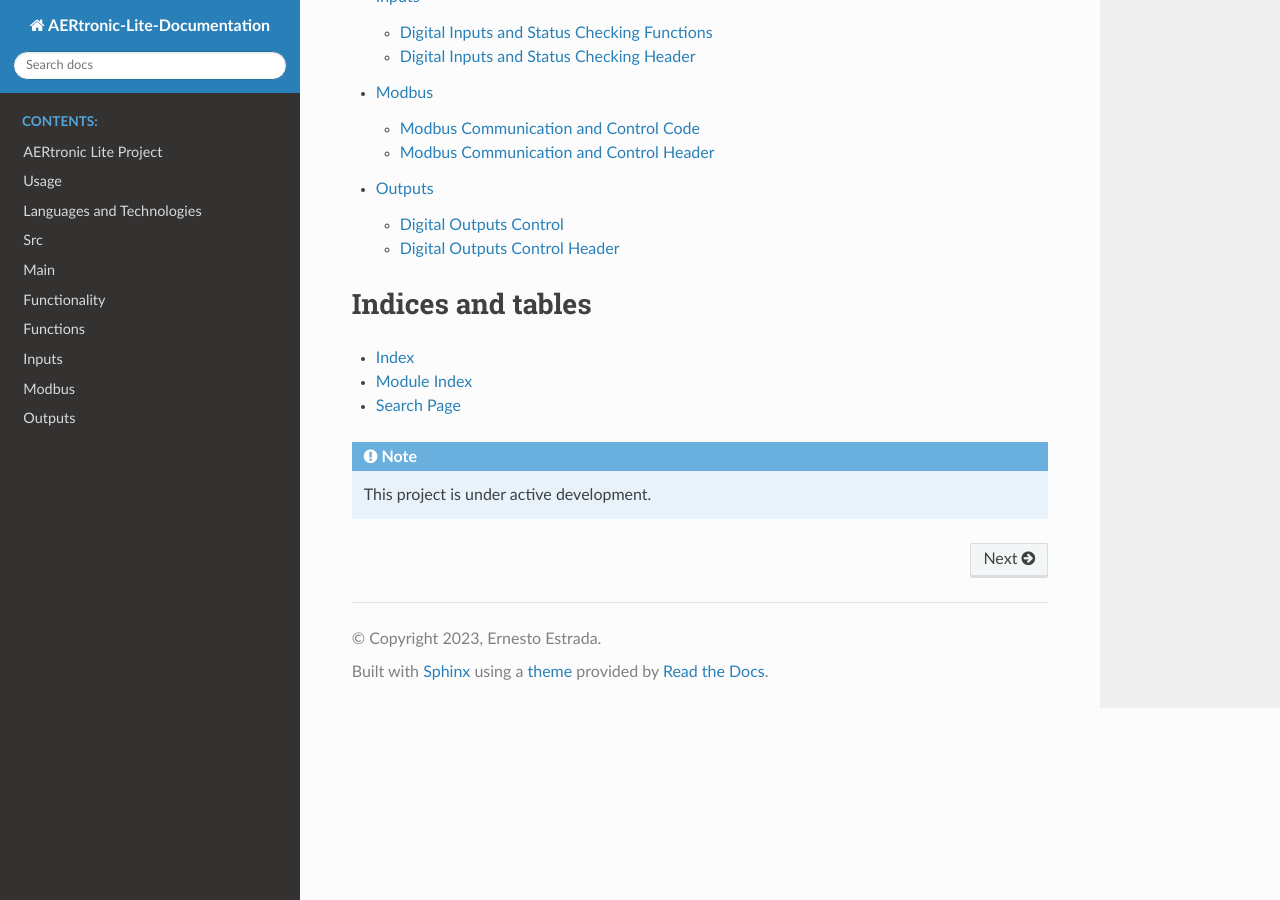
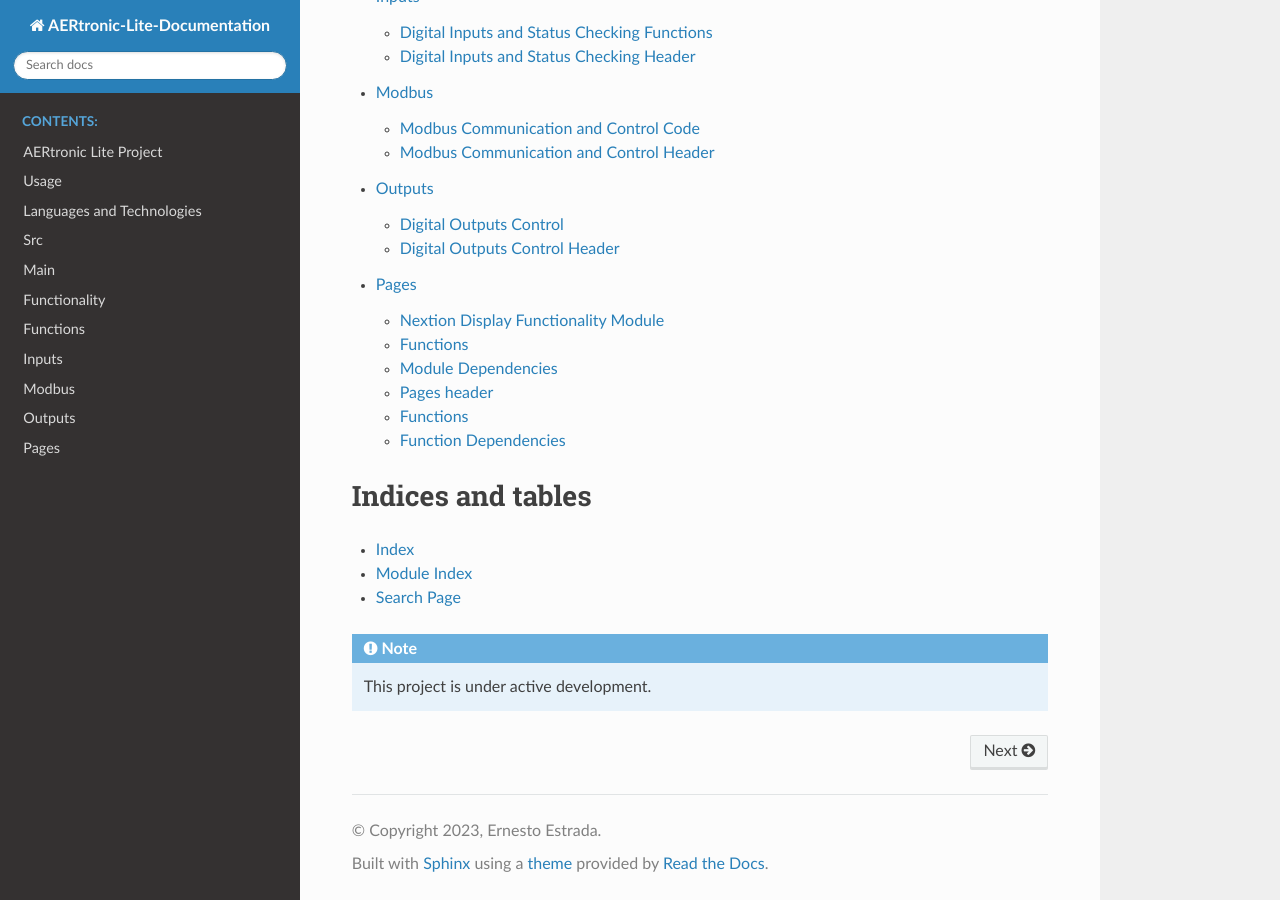
Before and after one commit to ErnestoAerzen/AERtronic-Lite-Documentation, a Sphinx documentation site: the page built from source/index.rst, in a window 1280 px wide and 900 px high, scrolled down 1207 px. Built offline with Sphinx 7.4.7 and the Read the Docs theme 2.0.0, drawn with Linux system fonts in a browser that asks for light colours; part of the change alters nothing that is shown.

Commit message:
Add pages.rst

```diff
--- a/source/index.rst
+++ b/source/index.rst
@@ -29,6 +29,7 @@ Check out the :doc:`usage` section for further information, including how to
    inputs
    modbus
    outputs
+   pages
 
 Indices and tables
 ==================
--- /dev/null
+++ b/source/pages.rst
@@ -0,0 +1,208 @@
+Pages
+=====
+
+Nextion Display Functionality Module
+------------------------------------
+
+This module contains a collection of functions designed to facilitate information management and display on a Nextion display. These functions are specifically tailored for use when the display's active page is set to 24.
+
+Functions
+---------
+
+page24()
+    This function is responsible for populating the Nextion display with relevant information when the active page is set to 24. It iterates through a predefined set of boxes, each representing a potential error or warning scenario. Based on the status of these boxes, the function sends corresponding error, warning, time, and date data to the Nextion display. This dynamic data presentation allows users to quickly identify and respond to critical events.
+
+printEvents(maxEvent, eventPage)
+    This function serves the purpose of displaying stored events on the Nextion display. By retrieving event data stored in the system's preferences, the function selectively transmits this information to the display. The transmission includes relevant event details and is augmented with visual cues like alarm or warning indicators, providing users with essential event context at a glance.
+
+deleteEvents()
+    The deleteEvents function offers a way to manage the accumulation of event data by allowing users to wipe all stored events under the 'eventos' namespace. Through this operation, the function helps maintain a clutter-free event history, ensuring that only pertinent event data remains accessible.
+
+deleteRegisters()
+    As its name suggests, this function addresses the management of maintenance records. By clearing stored maintenance data within the 'maintenance' namespace, deleteRegisters supports the efficient organization of maintenance-related information. This includes resetting various maintenance-related variables, aiding in maintaining accurate maintenance records.
+
+rebootSystem()
+    In scenarios where a system reboot is necessary, the rebootSystem function provides a systematic approach. The function first introduces a delay of 5 seconds, allowing ongoing processes to conclude gracefully. After the delay, it triggers a system restart using the ESP.restart() function. This controlled reboot mechanism enhances system reliability and stability.
+
+printMaintenances()
+    This function offers users insight into the number of maintenance records present in the system. By sending the count of maintenance records to the Nextion display, printMaintenances fosters transparency, empowering users to make informed decisions regarding maintenance operations.
+
+printMaintenanceMessage()
+    Facilitating effective communication with users, printMaintenanceMessage generates graphical messages on the Nextion display. By strategically positioning circles, lines, and text, the function visually prompts users to perform necessary maintenance tasks. This visual guide simplifies user interaction and enhances the likelihood of timely and appropriate responses.
+
+Module Dependencies
+-------------------
+
+- pages.hpp: Provides page-related functions and definitions for the Nextion display.
+- Functionality.hpp: Offers utility functions for various system tasks.
+- Functions.hpp: Contains a collection of functions for different aspects of the system.
+- preferences.hpp: Provides functions to manage preferences and stored data.
+
+.. code-block:: cpp
+
+   #include "pages.hpp"
+    #include "Functionality.hpp"
+    #include "Functions.hpp"
+    #include "preferences.hpp"
+
+
+    /**
+    * @brief Stores functionality for sending to the Nextion display when the page is 24
+    */
+    void page24() {
+        for(int i = 0; i < 8; i++) {
+            String box = boxMatrix[i];
+            if(box == "EH1") {
+                printErrorWarningTimeDate("T" + String(i + 1), timeErrorh1, dateErrorh1);
+            } else if(box == "WH1") {
+                printErrorWarningTimeDate("T" + String(i + 1), timeWarningh1, dateWarningh1);
+            } else if(box == "EH2") {
+                printErrorWarningTimeDate("T" + String(i + 1), timeErrorh2, dateErrorh2);
+            } else if(box == "WH2") {
+                printErrorWarningTimeDate("T" + String(i + 1), timeWarningh2, dateWarningh2);
+            } else if(box == "EH3") {
+                printErrorWarningTimeDate("T" + String(i + 1), timeErrorh3, dateErrorh3);
+            } else if(box == "WH3") {
+                printErrorWarningTimeDate("T" + String(i + 1), timeWarningh3, dateWarningh3);
+            } else if(box == "EH0") {
+                printErrorWarningTimeDate("T" + String(i + 1), timeErrorh0, dateErrorh0);
+            } else if(box == "WH0") {
+                printErrorWarningTimeDate("T" + String(i + 1), timeWarningh0, dateWarningh0);
+            }
+        }
+    }
+
+    /**
+     * @brief Sends the stored events to the Nextion display
+    */
+    void printEvents(int maxEvent, int eventPage) {
+        events.begin("eventos" , false);
+        for(int i = maxEvent - 13; i < maxEvent; i++) {
+            String currentEvent = events.getString("event" + char(i), "");
+            Serial.print("Eventos" + String(eventPage) + ".e" + String(i + 1) + ".txt=\"" + currentEvent);
+            if(currentEvent[currentEvent.length() - 1] == '7') {
+                Serial.print(" Suction pressure alarm\"");
+                endLine();
+            } else if(currentEvent[currentEvent.length() - 1] == '8') {
+                Serial.print(" Suction pressure warning\"");
+                endLine();
+            } else if(currentEvent[currentEvent.length() - 1] == '1') {
+                Serial.print(" Final pressure alarm\"");
+                endLine();
+            } else if(currentEvent[currentEvent.length() - 1] == '2') {
+                Serial.print(" Final pressure warning\"");
+                endLine();
+            } else if(currentEvent[currentEvent.length() - 1] == '3') {
+                Serial.print(" Final temperature alarm\"");
+                endLine();
+            } else if(currentEvent[currentEvent.length() - 1] == '4') {
+                Serial.print(" Final temperature warning\"");
+                endLine();
+            } else if(currentEvent[currentEvent.length() - 1] == '5') {
+                Serial.print(" Oil temperature alarm\"");
+                endLine();
+            } else if(currentEvent[currentEvent.length() - 1] == '6') {
+                Serial.print(" Oil temperature warning\"");
+                endLine();
+            } else {
+                Serial.print(" \"");
+                endLine();
+            }
+        }
+        events.end();
+    }
+
+    void deleteEvents() {
+        //Deletes all preferences under the namespace
+        events.begin("eventos", false);
+        events.clear();
+        events.end();
+        contador = 0;
+        Serial.print("ResetEv.eText.txt=\"Eventos eliminados\"");
+        endLine();
+    }
+
+    void deleteRegisters() {
+        //Deletes all preferences under this namaspace
+        register1.begin("maintenance", false);
+        register1.clear();
+        register1.end();
+        mhours = 0;
+        mmotor = 0;
+        lmotor = 0;
+        m4hours = 0;
+        m8hours = 0;
+        Serial.print("ResetMant.rText.txt=\"Registros eliminados\"");
+        endLine();
+    }
+
+    void rebootSystem() {
+        delay(5000);
+        ESP.restart();
+    }
+
+    void printMaintenances() {
+        Serial.print("ConfirmarM.t0.txt=\"" + String(numberOfMaintenance) + "\"");
+        endLine();
+    }
+
+    void printMaintenanceMessage() {
+        Serial.print("cirs 150,40,30,0x42EE");
+        endLine();
+        Serial.print("cirs 760,40,30,0x42EE");
+        endLine();
+        Serial.print("line 150,10,760,10,0x42EE");
+        endLine();
+        Serial.print("line 150,70,760,70,0x42EE");
+        endLine();
+        Serial.print("fill 150,10,610,60,0x42EE");
+        endLine();
+        Serial.print("xstr 160,30,250,25,4,65535,63488,0,0,3,\"Realizar mantenimiento\"");
+        endLine();
+    }
+
+Pages header
+------------
+
+This header file defines a set of functions intended to manage and display information on a Nextion display when the active page is set to 24. These functions offer dynamic data presentation, event management, and system maintenance capabilities.
+
+Functions
+---------
+
+page24()
+    This function is designed to be invoked when the active page on the Nextion display is set to 24. Its purpose is to populate the display with contextually relevant information based on the status of predefined boxes. The function facilitates the visualization of errors, warnings, time, and date data associated with specific scenarios.
+
+printEvents(maxEvent, eventPage)
+    Responsible for displaying stored event data on the Nextion display, this function communicates event details to the user. It retrieves event information from the system's preferences and presents it in a user-friendly format on the display. Visual indicators like alarm or warning icons provide immediate context about event severity.
+
+deleteEvents()
+    This function allows users to manage the accumulation of event data by clearing all stored events within the 'eventos' namespace. By invoking this function, users can maintain a streamlined event history, focusing on critical events while eliminating obsolete ones.
+
+deleteRegisters()
+    Addressing the management of maintenance records, this function clears stored maintenance data under the 'maintenance' namespace. It contributes to organized maintenance record keeping by resetting relevant variables and ensuring accurate records are maintained.
+
+rebootSystem()
+    When a controlled system reboot is required, the rebootSystem function provides a systematic approach. It introduces a delay to allow ongoing processes to conclude and then initiates a system restart using the ESP.restart() function. This controlled reboot mechanism enhances system reliability and stability.
+
+printMaintenances()
+    This function informs users about the number of maintenance records stored in the system. It communicates the count of maintenance records to the Nextion display, empowering users to make informed decisions regarding maintenance operations.
+
+printMaintenanceMessage()
+    Offering visual guidance to users, this function generates graphical messages on the Nextion display. By positioning graphical elements strategically, it prompts users to perform required maintenance tasks. This visual approach simplifies user interaction and encourages timely responses.
+
+Function Dependencies
+---------------------
+
+- Arduino.h: Core header providing fundamental definitions and functions for the Arduino platform.
+
+.. code-block:: cpp
+
+    #include <Arduino.h>
+
+    void page24();
+    void printEvents(int maxEvent, int eventPage);
+    void deleteEvents();
+    void deleteRegisters();
+    void rebootSystem();
+    void printMaintenances();
+    void printMaintenanceMessage();
```
Also changed, not shown: 11 other files.
